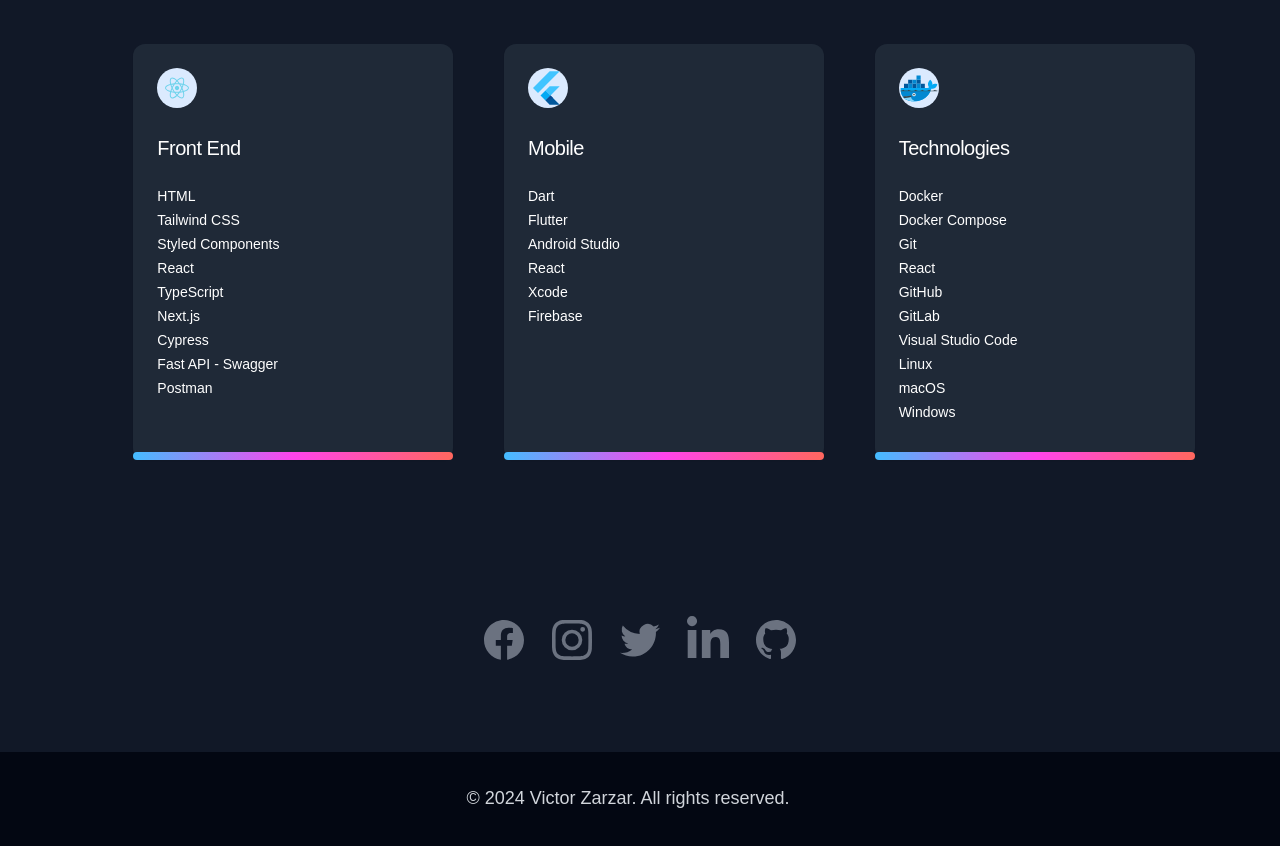
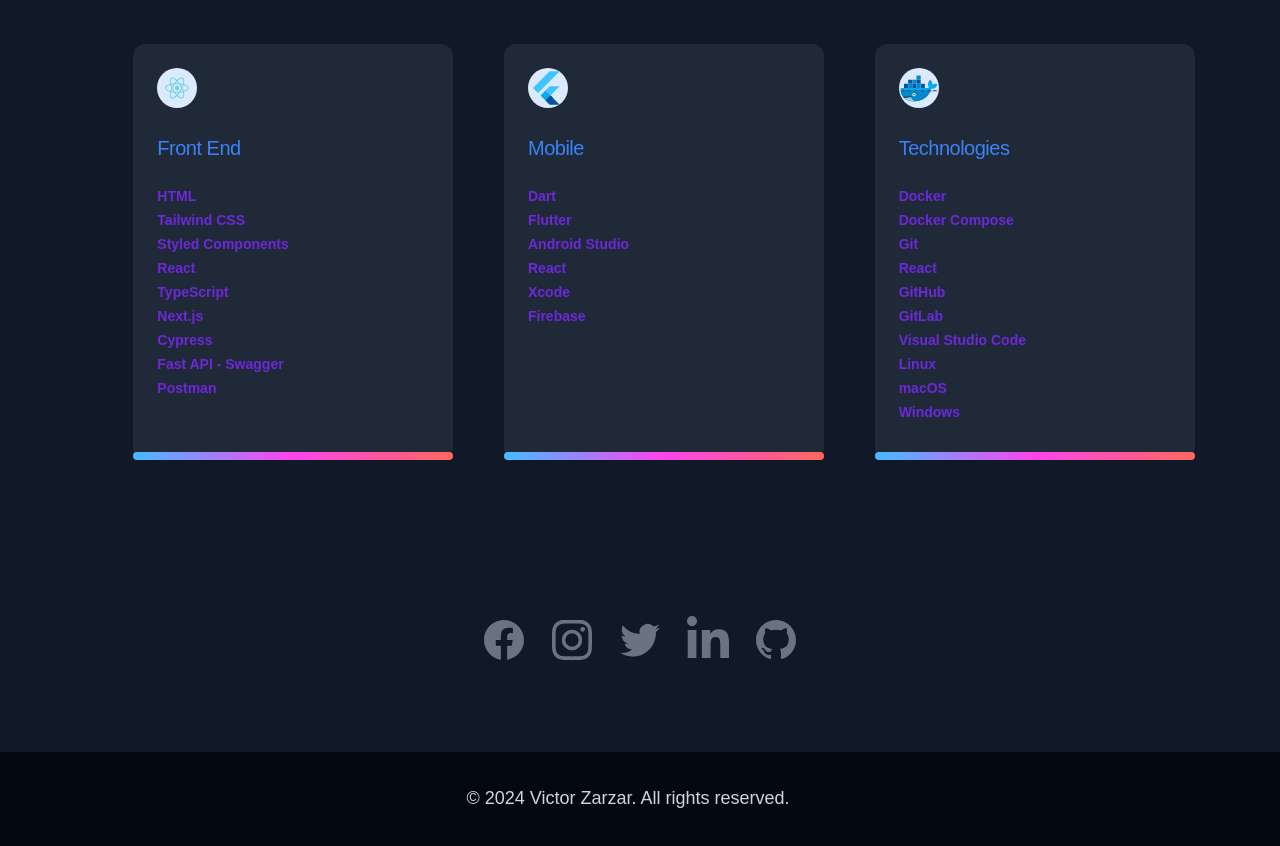
Before and after one commit to Victor-Zarzar/Portfolio-TS, a Next.js app: page / in a window 1280 px wide. Shown: the part 1040-1886 px from the top of the page. Built offline with nearby package versions, Linux system fonts and the light colour scheme.

Commit message:
updates in skills card and projects carrousel

```diff
--- a/src/app/components/Skills.tsx
+++ b/src/app/components/Skills.tsx
@@ -69,9 +69,9 @@
                         <Card className={SkillsClasses}>
                             <CardHeader>
                                 <ReactIcon />
-                                <CardTitle className='text-lg md:text-lg lg:text-xl title-font font-medium mb-3 text-white'>Front End</CardTitle>
+                                <CardTitle className='text-lg md:text-lg lg:text-xl title-font font-medium mb-3 text-blue-500'>Front End</CardTitle>
                             </CardHeader>
-                            <CardContent className='text-sm text-white'>
+                            <CardContent className='text-sm text-violet-700 font-semibold'>
                                 <p className='mb-1'>HTML</p>
                                 <p className='mb-1'>Tailwind CSS</p>
                                 <p className='mb-1'>Styled Components</p>
@@ -87,9 +87,9 @@
                         <Card className={SkillsClasses}>
                             <CardHeader>
                                 <FlutterIcon />
-                                <CardTitle className='text-lg md:text-lg lg:text-xl title-font font-medium mb-3 text-white'>Mobile</CardTitle>
+                                <CardTitle className='text-lg md:text-lg lg:text-xl title-font font-medium mb-3 text-blue-500'>Mobile</CardTitle>
                             </CardHeader>
-                            <CardContent className='text-sm text-white'>
+                            <CardContent className='text-sm text-violet-700 font-semibold'>
                                 <p className='mb-1'>Dart</p>
                                 <p className='mb-1'>Flutter</p>
                                 <p className='mb-1'>Android Studio</p>
@@ -102,9 +102,9 @@
                         <Card className={SkillsClasses}>
                             <CardHeader>
                                 <DockerIcon />
-                                <CardTitle className='text-lg md:text-lg lg:text-xl title-font font-medium mb-3 text-white'>Technologies</CardTitle>
+                                <CardTitle className='text-lg md:text-lg lg:text-xl title-font font-medium mb-3 text-blue-500'>Technologies</CardTitle>
                             </CardHeader>
-                            <CardContent className='text-sm text-white'>
+                            <CardContent className='text-sm text-violet-700 font-semibold'>
                                 <p className='mb-1'>Docker</p>
                                 <p className='mb-1'>Docker Compose</p>
                                 <p className='mb-1'>Git</p>
--- a/src/app/projects/page.tsx
+++ b/src/app/projects/page.tsx
@@ -92,10 +92,10 @@
                           </CardContent>
                         </div>
                       </PopoverTrigger>
-                      <PopoverContent className="w-60 md:w-80 bg-gray-800">
+                      <PopoverContent className="w-60 md:w-80 bg-gray-800 border-3">
                         <div className="space-y-2">
-                          <h4 className="font-medium leading-none text-sm text-white">{project.title}</h4>
-                          <p className="text-xs text-muted-foreground text-white">
+                          <h4 className="font-medium leading-none text-sm md:text-md text-blue-500 title-font">{project.title}</h4>
+                          <p className="text-xs md:text-sm text-violet-700 font-semibold">
                             {project.description}
                           </p>
                           <a href={project.sourceCodeLink} target="_blank" className="text-gray-500 hover:text-gray-400 dark:hover:text-white dark:text-gray-400" rel="noreferrer">
```
